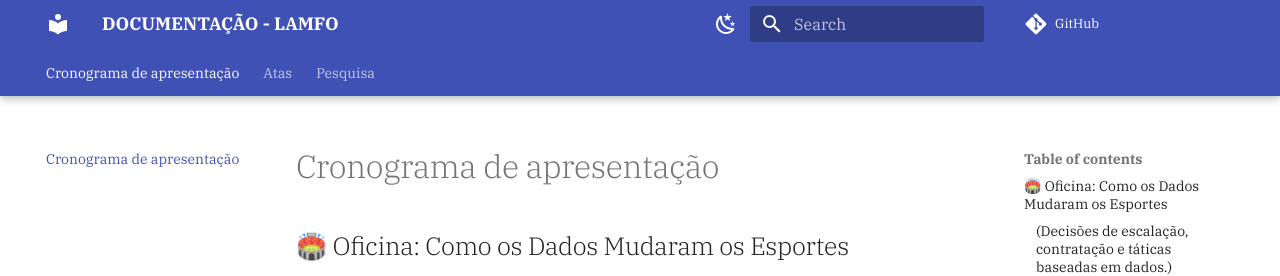
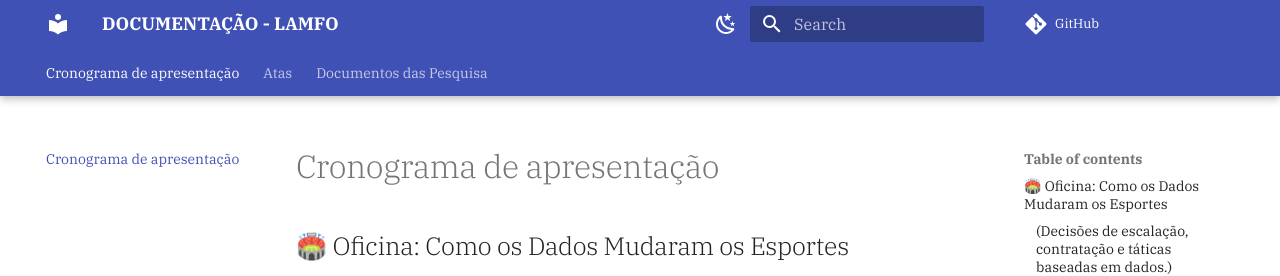
Before and after one commit to th-org/LAMFO, an MkDocs documentation site: the page built from docs/index.md, in a window 1280 px wide. Shown: the top 276 px of the page. Built offline with MkDocs 1.6.1 and Material for MkDocs 9.7.7, drawn with Linux system fonts in a browser that asks for light colours; comment, search, counter and statistics services are not loaded.

Commit message:
docs: mudando titulo da pesquisa

```diff
--- a/mkdocs.yml
+++ b/mkdocs.yml
@@ -6,7 +6,7 @@ nav:
   - Atas:
     - Ata modelo: atas/modelo.md
     - Ata 1: atas/ata1.md
-  - Pesquisa:
+  - Documentos das Pesquisa:
     - Dados na Escalação de Jogadores: dados-escalacao-jogadores.md
     - Dados na Contratação de Jogadores: dados-contratacao.md
     - Dados na Análise Tática: dados-analise-tatica.md
```
